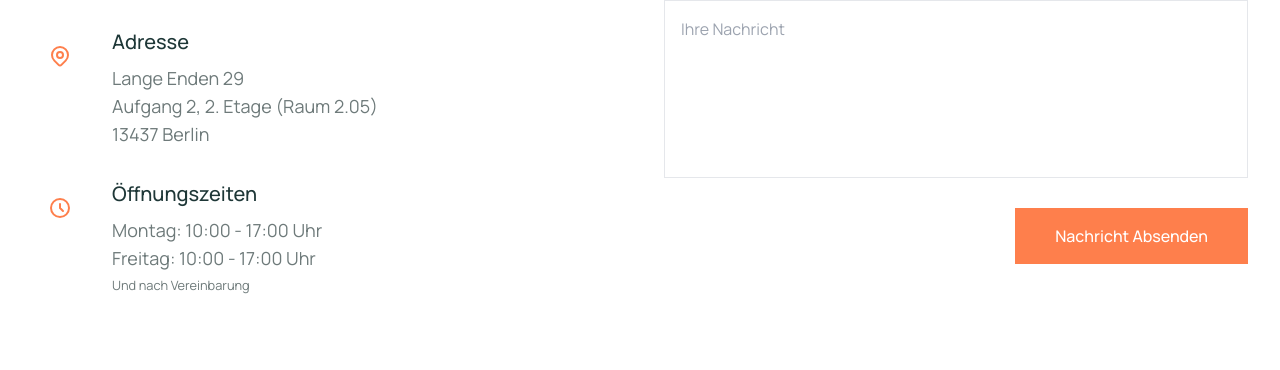
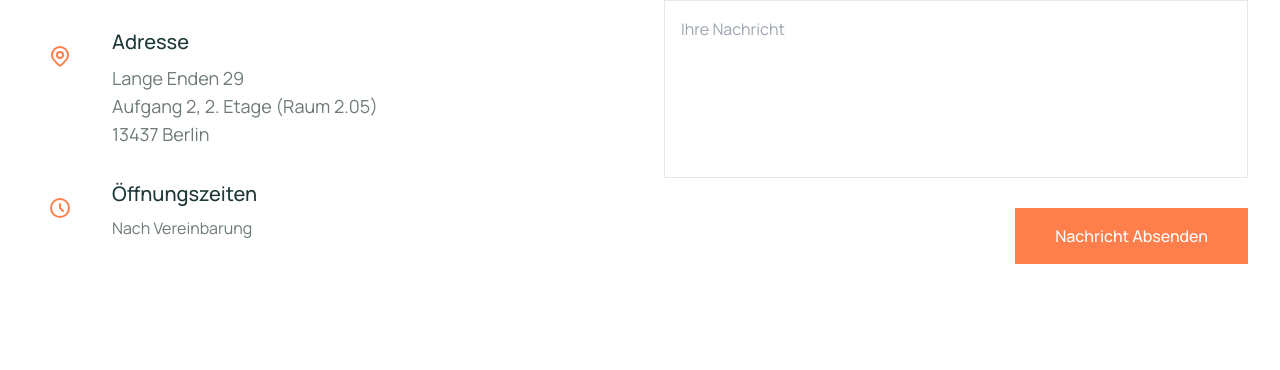
Before and after one commit to getu-prospects/getu-website, an Astro site: page /kontakt in a window 1280 px wide. Shown: the part 900-1270 px from the top of the page. Built offline with nearby package versions, Linux system fonts and the light colour scheme; Astro itself is replaced by a stand-in of ours; what tailwindcss-animated would draw is missing.

Commit message:
update opening times section

```diff
--- a/src/pages/kontakt.astro
+++ b/src/pages/kontakt.astro
@@ -146,9 +146,10 @@ import BaseLayout from '../layouts/BaseLayout.astro';
                   Öffnungszeiten
                 </h3>
                 <div>
-                  <p class="text-body text-lg">Montag: 10:00 - 17:00 Uhr</p>
+                  <p>Nach Vereinbarung</p>
+                  <!-- <p class="text-body text-lg">Montag: 10:00 - 17:00 Uhr</p>
                   <p class="text-body text-lg">Freitag: 10:00 - 17:00 Uhr</p>
-                  <small class="text-body">Und nach Vereinbarung</small>
+                  <small class="text-body">Und nach Vereinbarung</small> -->
                 </div>
               </div>
             </div>
```
